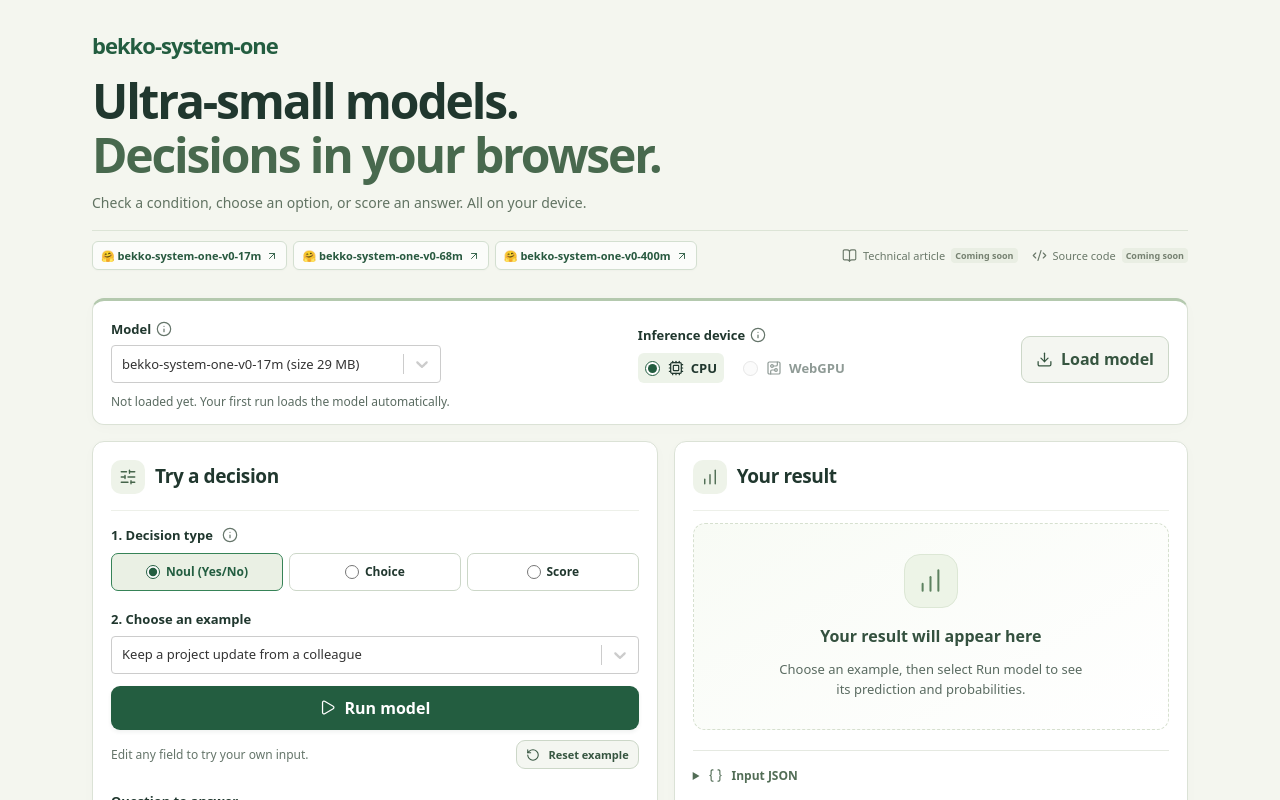
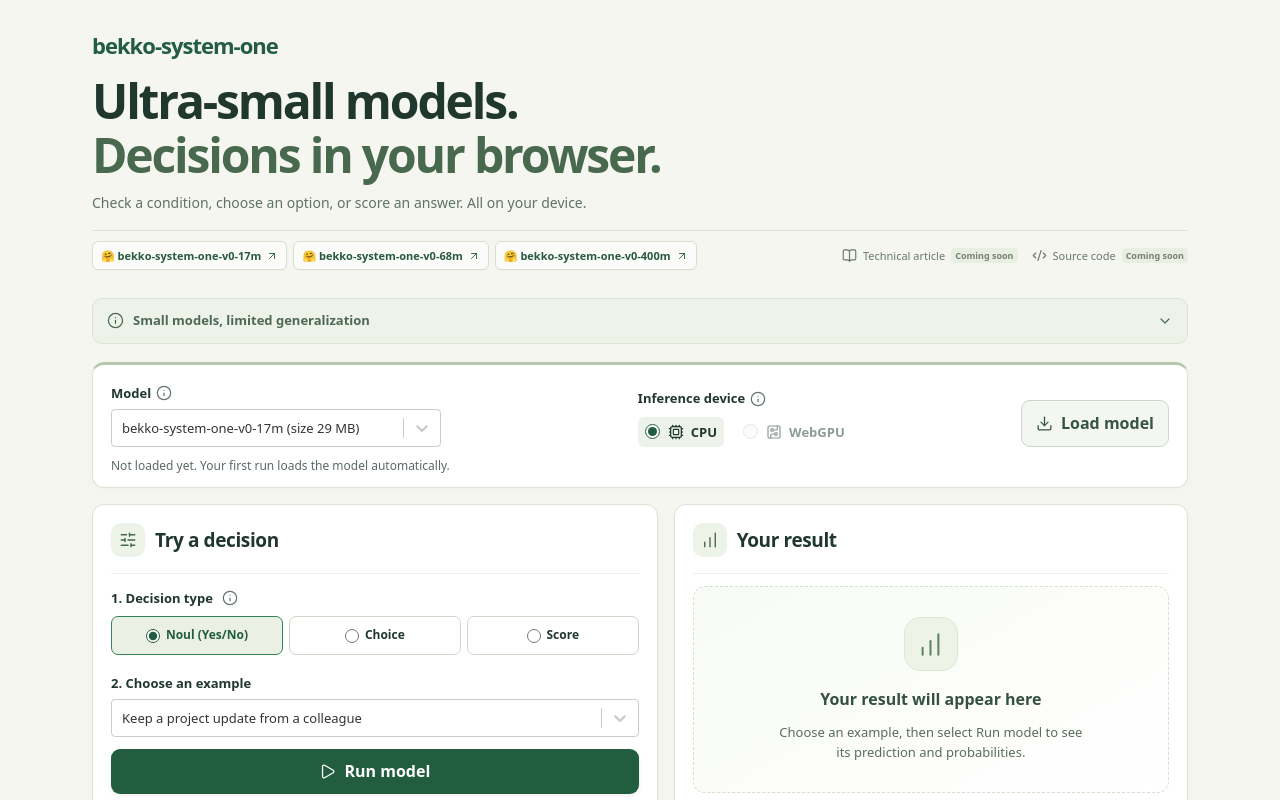
Before and after one commit to hotchpotch/bekko-system-one, a React (Vite) app in the folder browser/: page / in a window 1280 px wide. Shown: the top 800 px of the page. Built offline with nearby package versions, Linux system fonts and the light colour scheme.

Commit message:
Explain model strengths and limited generalization in a disclosure

```diff
--- a/browser/src/main.jsx
+++ b/browser/src/main.jsx
@@ -1,5 +1,5 @@
 import React, { useEffect, useRef, useState } from "react";
-import { ChevronDown, HardDriveDownload, ArrowUpRight, BookOpen, Code2, Download, LoaderCircle, CircleCheck, Cpu, CircuitBoard, Play, RotateCcw, Plus, Timer, Braces, ChartNoAxesColumnIncreasing, SlidersHorizontal } from "lucide-react";
+import { Info, ChevronDown, HardDriveDownload, ArrowUpRight, BookOpen, Code2, Download, LoaderCircle, CircleCheck, Cpu, CircuitBoard, Play, RotateCcw, Plus, Timer, Braces, ChartNoAxesColumnIncreasing, SlidersHorizontal } from "lucide-react";
 import { createRoot } from "react-dom/client";
 import "./style.css";
 import examples from "./examples.json";
@@ -343,6 +343,21 @@
           </nav>
         </div>
       </header>
+      <details className="model-info">
+        <summary>
+          <Info size={17} aria-hidden="true" />
+          <span>Small models, limited generalization</span>
+          <ChevronDown size={16} className="model-info-chevron" aria-hidden="true" />
+        </summary>
+        <div className="model-info-content">
+          <h3>What works well</h3>
+          <p>Bekko v0 was trained on 100+ task-specific dataset subsets covering classification, selection, and scoring. It often works best when your question and context resemble those tasks. The examples here were deliberately selected to show cases it handles well; they are not a measure of general-purpose accuracy.</p>
+          <h3>Where it falls short</h3>
+          <p>Training across many datasets does not automatically teach a model to handle unfamiliar instructions or domains. Bekko v0 still struggles with that transfer, and even simple questions can produce confidently wrong answers. These models are intended for English input.</p>
+          <h3>Why explore it?</h3>
+          <p>Bekko v0 is not a replacement for Jev’s broad generalization. It demonstrates how small models can make useful, structured decisions directly in your browser—a starting point for exploring more capable on-device AI.</p>
+        </div>
+      </details>
       <section className="model-panel" aria-label="Model">
         <div className="model-selection">
           <Picker
--- a/browser/src/style.css
+++ b/browser/src/style.css
@@ -991,3 +991,17 @@
 }
 
 .decision-activity .load-progress { width: 100%; margin-top: 16px; text-align: left; }
+
+.model-info { margin: 0 0 18px; padding: 0; border: 1px solid #dce4d6; border-radius: 10px; background: #eef3e9; color: #48604c; }
+.model-info > summary { display: flex; align-items: center; gap: 9px; padding: 12px 14px; border-radius: 9px; list-style: none; font-size: 13px; line-height: 1.5; }
+.model-info > summary::-webkit-details-marker { display: none; }
+.model-info > summary:hover { background: #e6eede; color: #28593f; }
+.model-info > summary > span { flex: 1; }
+.model-info[open] .model-info-chevron { transform: rotate(180deg); }
+.model-info-content { padding: 0 14px 14px; max-width: 860px; }
+.model-info-content h3 { margin: 14px 0 5px; font-size: 13px; color: #284733; }
+.model-info-content p { margin: 0; font-size: 13px; line-height: 1.7; }
+@media (max-width: 600px) {
+  .model-info > summary { padding: 11px 12px; font-size: 12px; gap: 7px; }
+  .model-info-content { padding: 0 12px 14px; }
+}
```
